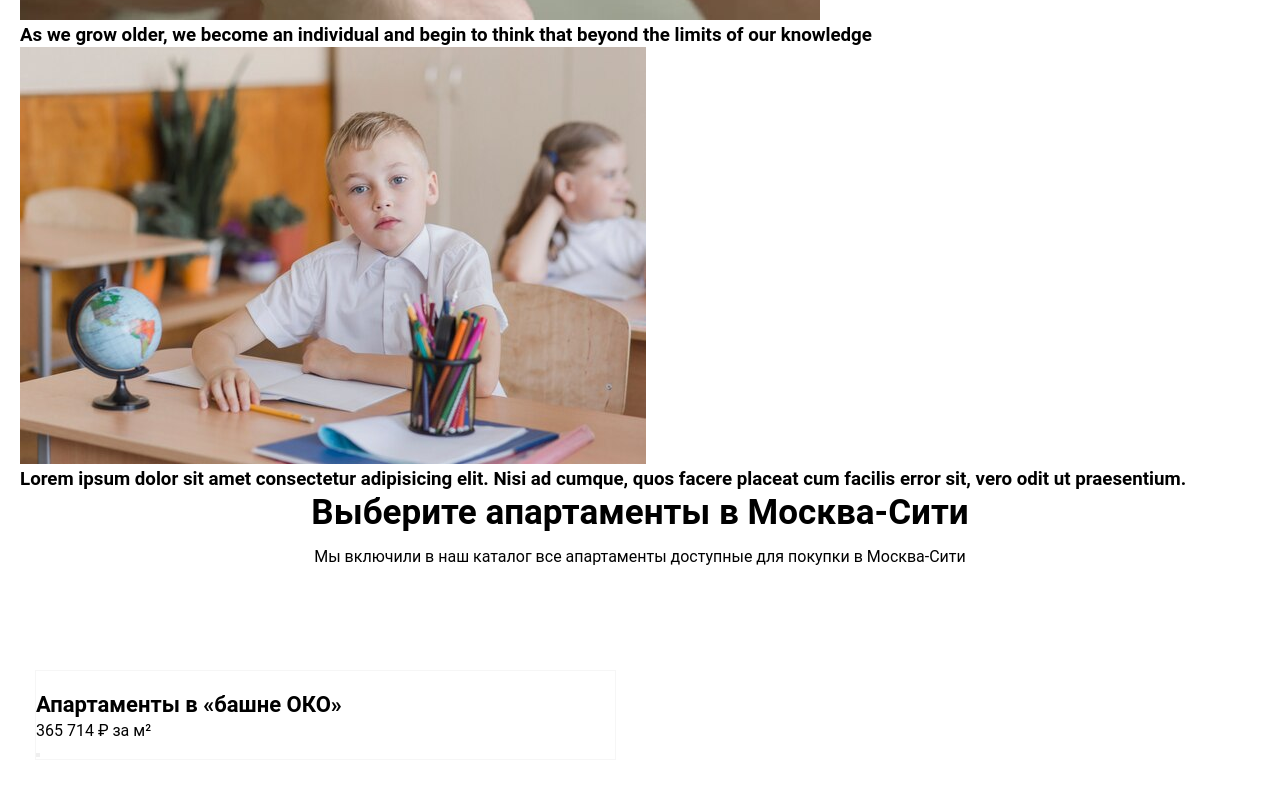
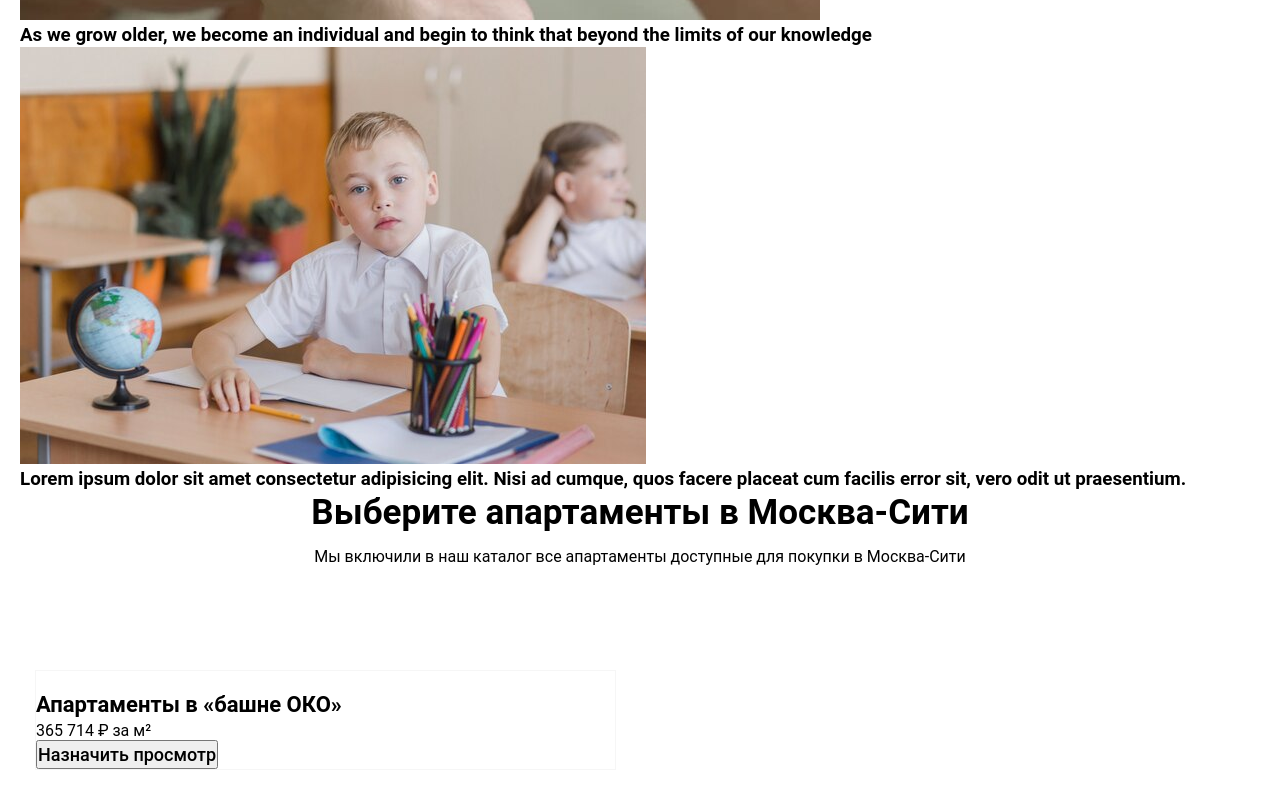
Before and after one commit to ularescape/lesson6, a plain HTML site: page index.html in a window 1280 px wide. Shown: the part 676-1484 px from the top of the page. Drawn offline with Linux system fonts and the light colour scheme.

Commit message:
assign the div correctly

```diff
--- a/index.html
+++ b/index.html
@@ -33,7 +33,7 @@
 
                 <p class="card_price-square">365 714 ₽ за м²
                 </p>
-                <button class="card_btn" type="button"></button>
+                <button class="card_btn" type="button">Назначить просмотр</button>
             </div>
 </section>
 </body>
```
